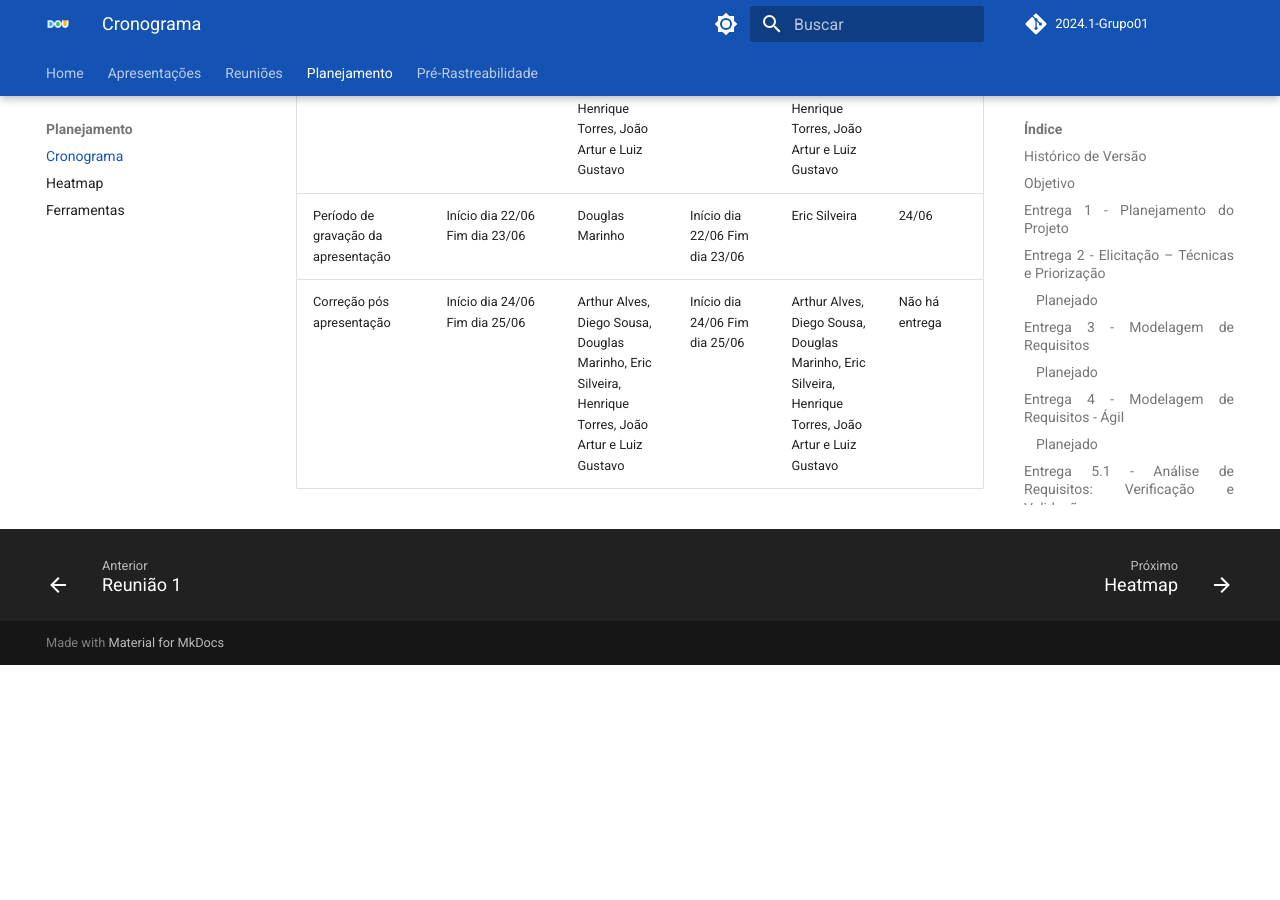
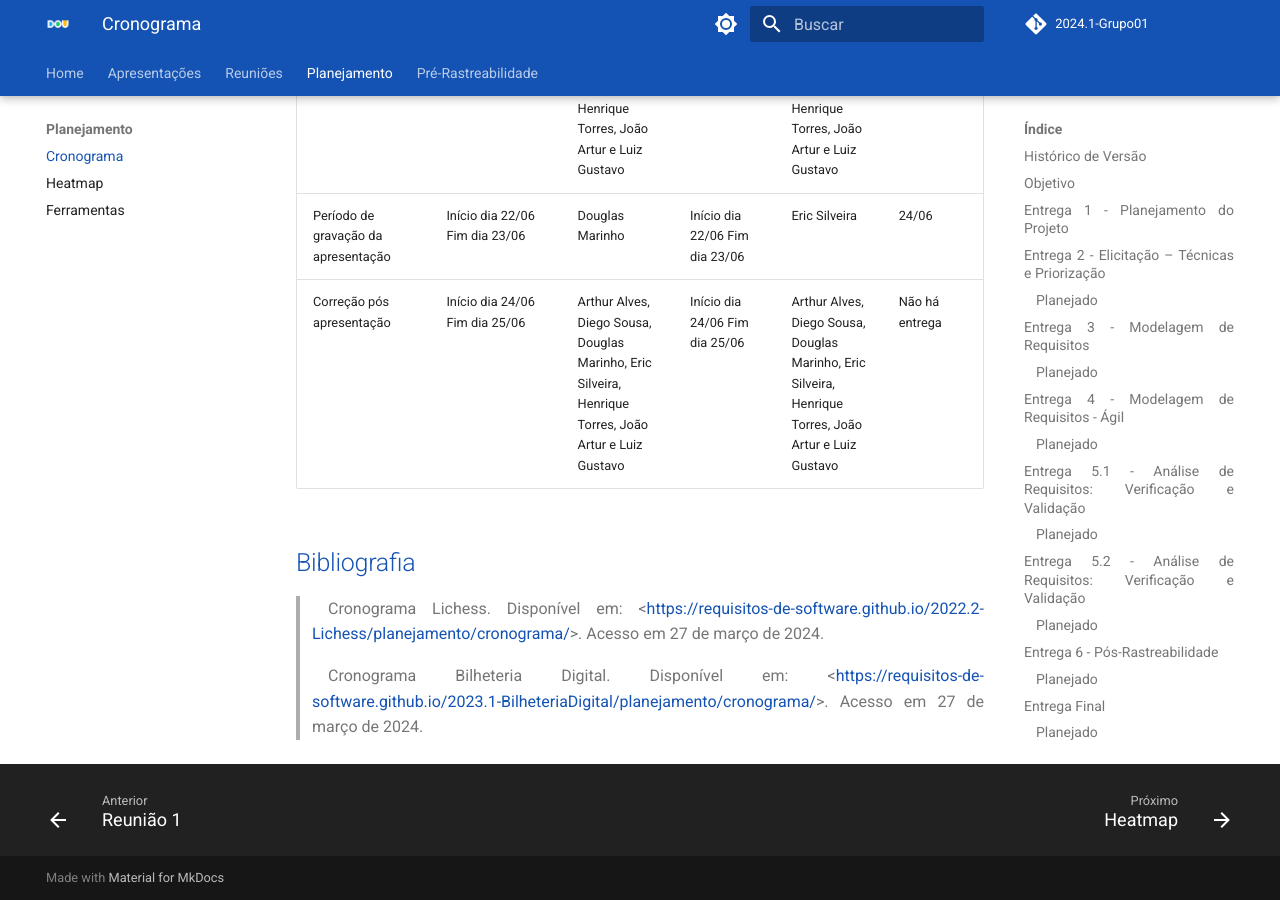
Before and after one commit to Requisitos-de-Software/2024.1-DiarioOficialdaUniao, an MkDocs documentation site: the page built from docs/planejamento/cronograma.md, in a window 1280 px wide and 900 px high, scrolled down 10983 px. Built offline with MkDocs 1.6.1 and Material for MkDocs 9.7.7, drawn with Linux system fonts in a browser that asks for light colours; comment, search, counter and statistics services are not loaded; the version menu is left out; before the commit the page ends 11648 px from its top, so only the background shows below that.

Commit message:
Adicionando Bibliografia

```diff
--- a/docs/planejamento/cronograma.md
+++ b/docs/planejamento/cronograma.md
@@ -160,3 +160,9 @@
 |Iteração do Git Pages|Início dia 17/06 Fim dia 23/06|Arthur Alves, Diego Sousa, Douglas Marinho, Eric Silveira, Henrique Torres, João Artur e Luiz Gustavo|Início dia 17/06 Fim dia 23/06|Arthur Alves, Diego Sousa, Douglas Marinho, Eric Silveira, Henrique Torres, João Artur e Luiz Gustavo|24/06|
 |Período de gravação da apresentação|Início dia 22/06 Fim dia 23/06|Douglas Marinho|Início dia 22/06 Fim dia 23/06|Eric Silveira|24/06|
 |Correção pós apresentação|Início dia 24/06 Fim dia 25/06|Arthur Alves, Diego Sousa, Douglas Marinho, Eric Silveira, Henrique Torres, João Artur e Luiz Gustavo|Início dia 24/06 Fim dia 25/06|Arthur Alves, Diego Sousa, Douglas Marinho, Eric Silveira, Henrique Torres, João Artur e Luiz Gustavo|Não há entrega|
+
+## <a>Bibliografia</a>
+
+> Cronograma Lichess. Disponível em: <<https://requisitos-de-software.github.io/2022.2-Lichess/planejamento/cronograma/>>. Acesso em 27 de março de 2024.
+
+> Cronograma Bilheteria Digital. Disponível em: <<https://requisitos-de-software.github.io/2023.1-BilheteriaDigital/planejamento/cronograma/>>. Acesso em 27 de março de 2024.
```
